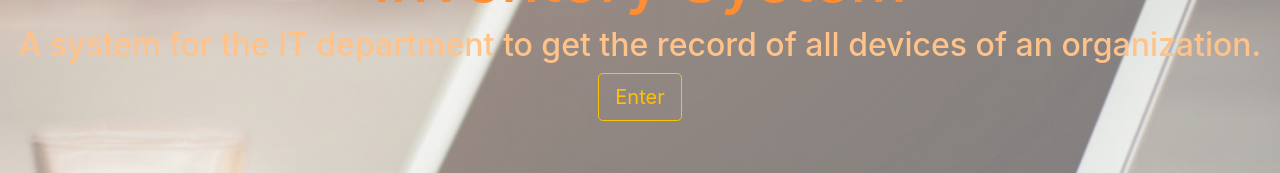
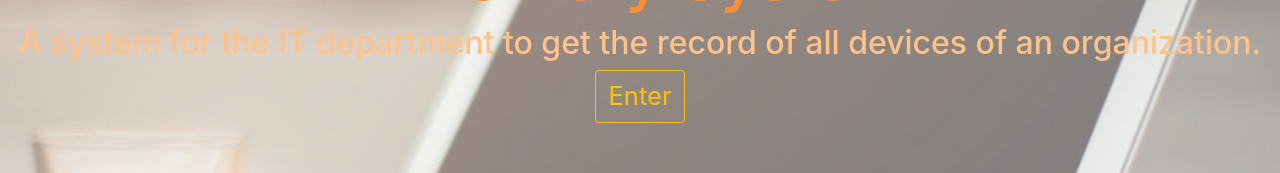
Before and after one commit to AlexGz9851/InventorySystem, a plain HTML site: page index.html in a window 1280 px wide. Shown: the part 369-542 px from the top of the page. Drawn offline with nearby package versions, Linux system fonts and the light colour scheme.

Commit message:
Added the wireframe file
And some changes on style

```diff
--- a/index.html
+++ b/index.html
@@ -14,7 +14,7 @@
         <div class='content align-middle'>
             <h1>Inventory System</h1>
             <h2>A system for the IT department to get the record of all devices of an organization.</h2>
-            <button type='button' class='btn btn-outline-warning btn-lg'>Enter</button>
+            <button type='button' class='btn btn-outline-warning btn-xlarge'>Enter</button>
         </div>
     </header>
     <nav class="navbar sticky-top navbar-expand-lg navbar-light white-text"> <!-- bg-light -->
--- a/static/sass/InventorySystem.scss
+++ b/static/sass/InventorySystem.scss
@@ -47,9 +47,6 @@ header{
     font-size: 1.2rem;
 }
 
-.btn-print{
-    background-color:$secondary_color;
-    &:hover{
-        background-color:$main_color;
-    }
+.btn-xlarge {
+    font-size: 1.6rem; //change this to your desired size
 }
```
Also changed, not shown: static/css/InventorySystem.min.css, 2 other files.
